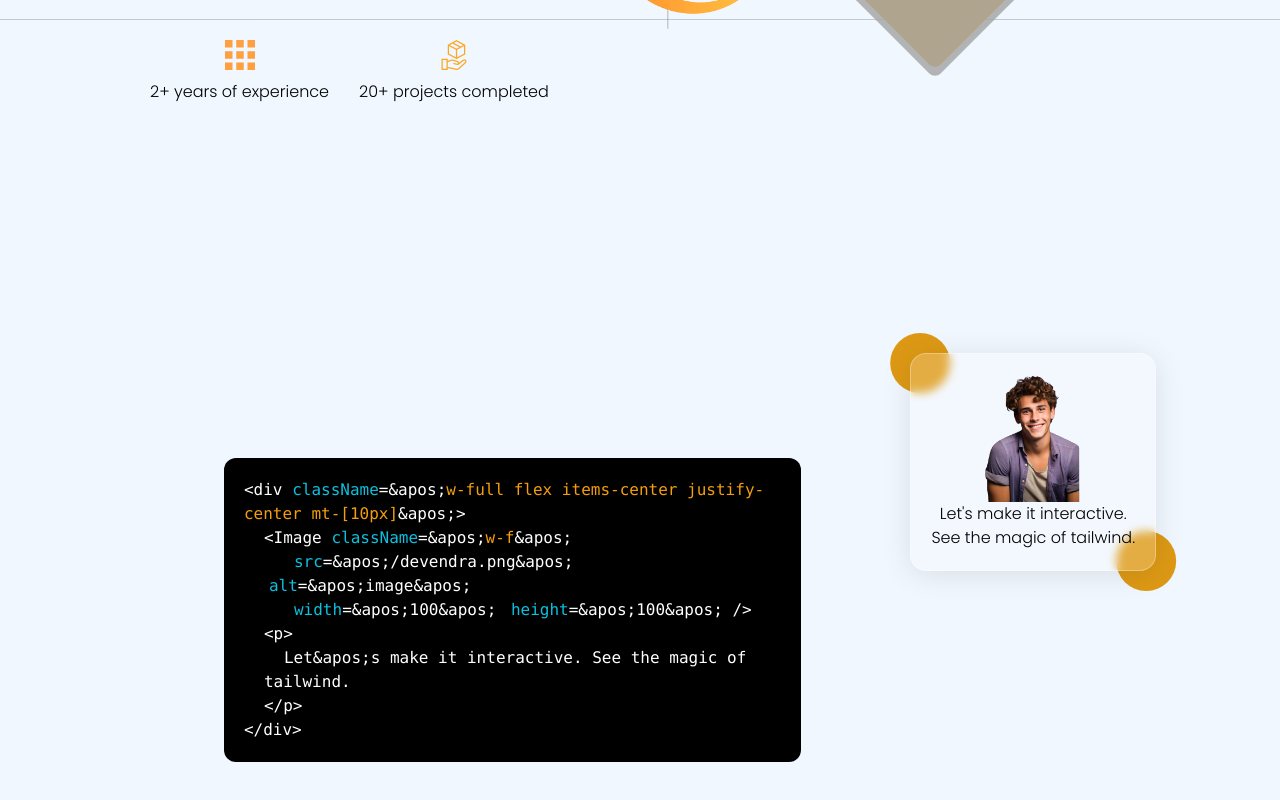
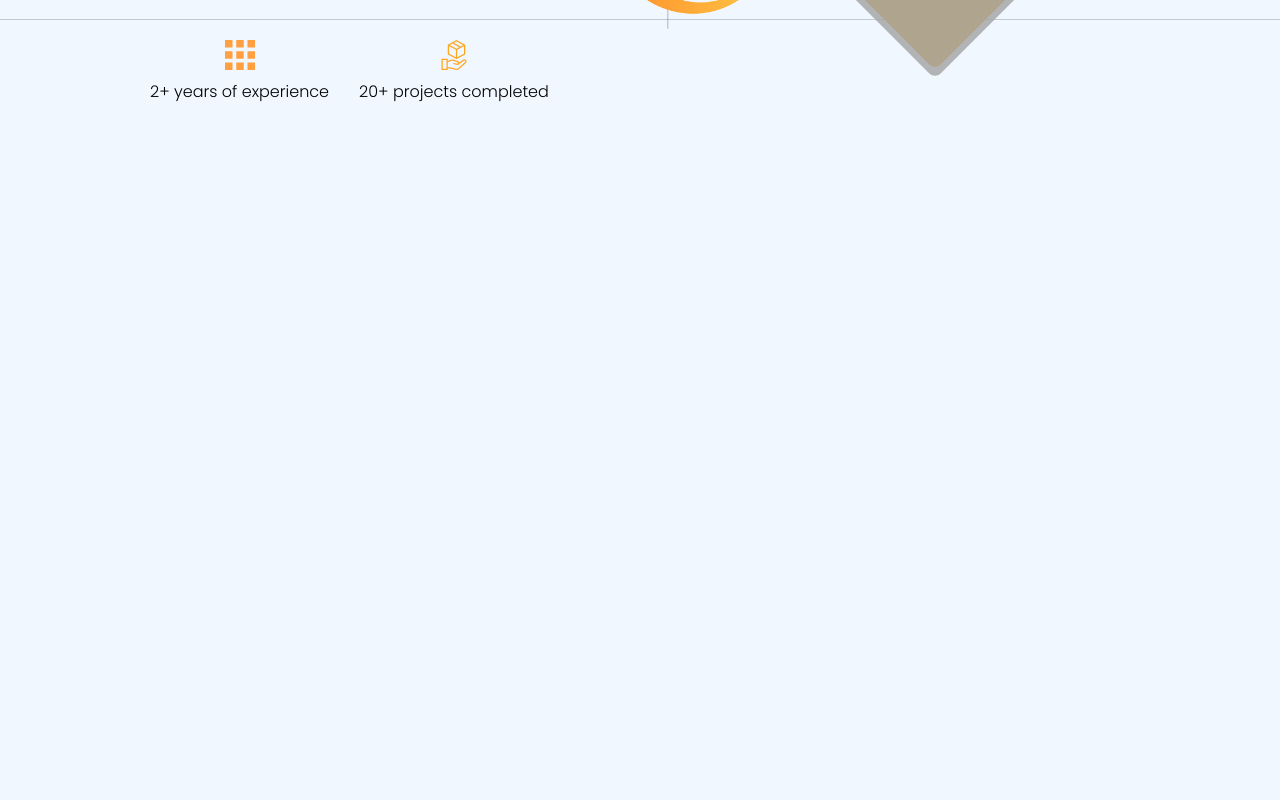
Before and after one commit to Devendra0123/deven-portfolio, a Next.js app: page / in a window 1280 px wide. Shown: the part 502-1302 px from the top of the page. Built offline with nearby package versions, Linux system fonts and the light colour scheme.

Commit message:
working on coding animation

```diff
--- a/components/CodingDemo.tsx
+++ b/components/CodingDemo.tsx
@@ -2,19 +2,23 @@
 import Image from "next/image";
 import React, { useEffect, useState } from "react";
 
-const CodingDemo = () => {
+interface Props {
+  visibility: boolean
+}
+const CodingDemo = ({ visibility }: Props) => {
   const [text1, setText1] = useState("");
   const [text2, setText2] = useState("");
+  const [animate1, setAnimate1] = useState(false);
+  const [animate2, setAnimate2] = useState(false);
 
-  const description = "Let&apos;s make it interactive. See the magic of tailwind.";
+  const divstyle = ["w-full flex items-center justify-center gap-[15px]"];
+  const imgStyle = ["w-full flex items-center justify-center mt-[10px]"];
+  const description = "Let's make it interactive. See the magic of tailwind.";
 
   useEffect(() => {
-
-    const divstyle = ["w-full flex items-center justify-center mt-[10px]"];
-    const imgStyle = ["w-full flex items-center justify-center mt-[10px]"];
-
     let currentIndex = 0;
     let currentText = "";
+    if (visibility) {
       const interval = setInterval(() => {
         // for div style
         if (currentIndex < divstyle.length) {
@@ -22,7 +26,7 @@ const CodingDemo = () => {
           setText1(currentText);
           if (currentText === divstyle[currentIndex]) {
             clearInterval(interval); // Clear the interval for divstyle
-
+            setAnimate1(true)
             let currentIndex2 = 0;
             let currentText2 = "";
 
@@ -48,19 +52,24 @@ const CodingDemo = () => {
       return () => {
         clearInterval(interval);
       };
+    }
+
   });
 
   return (
     <div className="w-full flex justify-evenly gap-[50px]">
-      <code className="min-w-[55%] max-w-[55%] flex flex-col items-start bg-black p-[20px] text-white rounded-xl">
+      <code className={`${visibility
+        ? "opacity-1 transform translate-y-[0px] "
+        : "opacity-0 transform -translate-y-[20px] "
+        } transition delay-150 duration-300 ease-out min-w-[55%] max-w-[55%] flex flex-col items-start bg-black p-[20px] text-white rounded-xl`}>
         <span>
           <span>{"<div"}</span>
           <span> </span>
           <span className="text-primaryBlue">className</span>
           <span>{`=`}</span>
-          <span>{`&apos;`}</span>
+          <span>&apos;</span>
           <span className="text-amber-500">{text1}</span>
-          <span>{`&apos;`}</span>
+          <span>&apos;</span>
           <span>{">"}</span>
         </span>
 
@@ -69,41 +78,41 @@ const CodingDemo = () => {
           <span> </span>
           <span className="text-primaryBlue">{"className"}</span>
           <span>{`=`}</span>
-          <span>{`&apos;`}</span>
+          <span>&apos;</span>
           <span className="text-amber-500">{text2}</span>
-          <span>{`&apos;`}</span>
+          <span>&apos;</span>
           <br />
           <span className="text-primaryBlue ml-[30px]">{"src"}</span>
           <span>{`=`}</span>
-          <span>{`&apos;`}</span>
+          <span>&apos;</span>
           <span>
             {"/devendra.png"}
           </span>
-          <span>{"&apos;"}</span>
+          <span>&apos;</span>
           <span>{" "}</span>
           <span className="text-primaryBlue ml-[5px]">{"alt"}</span>
           <span>{`=`}</span>
-          <span>{`&apos;`}</span>
+          <span>&apos;</span>
           <span>
             {"image"}
           </span>
-          <span>{"&apos;"}</span>
+          <span>&apos;</span>
           <br />
           <span className="text-primaryBlue ml-[30px]">{"width"}</span>
           <span>{`=`}</span>
-          <span>{`&apos;`}</span>
+          <span>&apos;</span>
           <span>
             {"100"}
           </span>
-          <span>{"&apos;"}</span>
+          <span>&apos;</span>
           <span>{" "}</span>
           <span className="text-primaryBlue ml-[5px]">{"height"}</span>
           <span>{`=`}</span>
-          <span>{`&apos;`}</span>
+          <span>&apos;</span>
           <span>
             {"100"}
           </span>
-          <span>{"&apos;"}</span>
+          <span>&apos;</span>
           <span>{" "}</span>
           <span>{"/>"}</span>
         </span>
@@ -118,14 +127,17 @@ const CodingDemo = () => {
         <span>{"</div>"}</span>
       </code>
 
-      <div className="relative w-max h-max mt-[-105px]">
+      <div className={`${visibility
+        ? "opacity-1 transform translate-y-[0px] translate-x-[0px] "
+        : "opacity-0 transform -translate-y-[20px] -translate-x-[20px] "
+        } transition delay-150 duration-300 ease-out relative w-max h-max mt-[-105px]`}>
         <div style={{
           background: "rgba(255, 255, 255, 0.2)",
           borderRadius: "16px",
           boxShadow: "0 4px 30px rgba(0, 0, 0, 0.1)",
           backdropFilter: "blur(5px)",
           border: "1px solid rgba(255, 255, 255, 0.3)",
-        }} className="w-max h-max p-[20px] rounded-lg flex flex-col items-center text-center">
+        }} className={`w-max h-max p-[20px] rounded-lg ${animate1 ? divstyle[0] : "flex flex-col items-center text-center"} transition delay-150 duration-300 ease-out`}>
           <Image src="/person.png" alt="person" width={100} height={100} className="object-contain" />
           <p>
             Let&apos;s make it interactive.<br /> See the magic of tailwind.
--- a/components/Sections/Skills/CleanCode.tsx
+++ b/components/Sections/Skills/CleanCode.tsx
@@ -5,7 +5,7 @@ import React, { useEffect, useState } from "react";
 
 const CleanCode = () => {
   const [visible, setVisible] = useState(false);
-
+const [codingDemoVisibility, setCodingDemoVisibility] = useState(false)
   useEffect(() => {
     const cleanCodeSection = document.querySelector("#cleanCodeSection");
 
@@ -15,6 +15,9 @@ const CleanCode = () => {
         console.log(rect.top);
         const isVisible = rect.top <= 400 && rect.bottom <= window.innerHeight;
         setVisible(isVisible);
+
+        const isCodingDemoVisible = rect.top <= 300 && rect.bottom <= window.innerHeight;
+        setCodingDemoVisibility(isCodingDemoVisible)
       }
     };
     if (cleanCodeSection) {
@@ -36,7 +39,7 @@ const CleanCode = () => {
       />
 
       <div className="ml-[100px] mt-[50px] ">
-        <CodingDemo />
+        <CodingDemo visibility={codingDemoVisibility} />
       </div>
     </div>
   );
```
Lines whose indentation alone changed are shown as unchanged.
